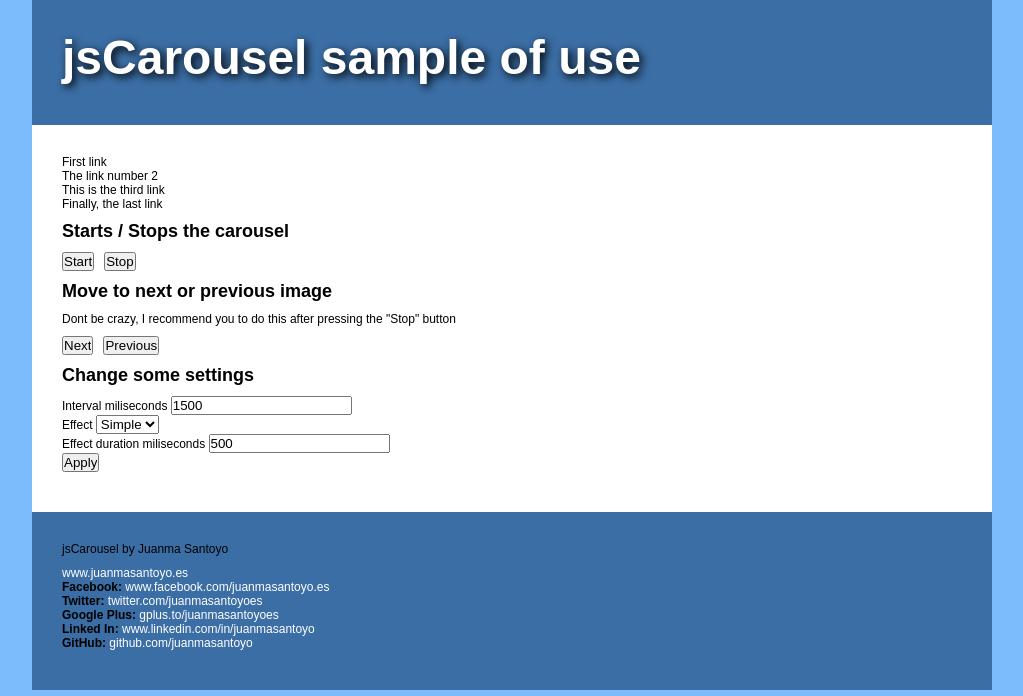
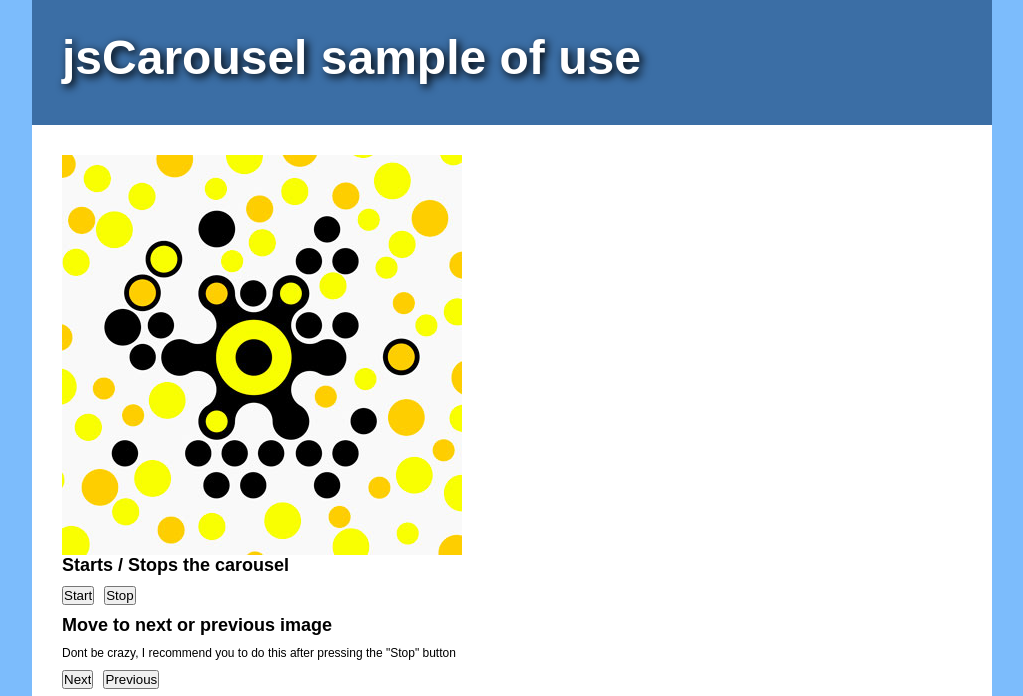
Before and after one commit to fiorella0308/jsCarousel, a plain HTML site: page index.html in a window 1280 px wide. Shown: the top 696 px of the page, without its empty margins (128-1151 px from the left). Drawn offline with nearby package versions, Linux system fonts and the light colour scheme.

Commit message:
JavaScript de ejemplo

```diff
--- a/index.html
+++ b/index.html
@@ -29,10 +29,10 @@
             <!-- The sample here -->
 
             <ul id="carrusel">
-                <li><a data-image="Images/01.jpg" href="#1" title="1">First link</a></li>
-                <li><a data-image="Images/04.jpg" href="#2" title="2">The link number 2</a></li>
-                <li><a data-image="Images/02.jpg" href="#3" title="3">This is the third link</a></li>
-                <li><a data-image="Images/03.jpg" href="#4" title="4">Finally, the last link</a></li>
+                <li><a data-image="img/01.jpg" href="#1" title="1">First link</a></li>
+                <li><a data-image="img/04.jpg" href="#2" title="2">The link number 2</a></li>
+                <li><a data-image="img/02.jpg" href="#3" title="3">This is the third link</a></li>
+                <li><a data-image="img/03.jpg" href="#4" title="4">Finally, the last link</a></li>
             </ul>
             <h2>Starts / Stops the carousel</h2>
 
--- a/js/sample.js
+++ b/js/sample.js
@@ -1,4 +1,40 @@
 $(document).ready(function ()
 {
+    $('#carrusel').jsCarousel(
+    {
+        autostart: true
+        , effect: 'fade'
+        , width: 400
+        , height: 400
+    })
 
+    $('#start-button').click(function (e)
+    {
+        $('#carrusel').jsCarousel('start');
+    });
+
+    $('#stop-button').click(function (e)
+    {
+        $('#carrusel').jsCarousel('stop');
+    });
+
+    $('#apply').click(function (e)
+    {
+        $('#carrusel').jsCarousel('options'
+        , {
+            effect: $('#effect').eq(0).val()
+            , effectDuration: parseInt($('#effectDuration').eq(0).val())
+            , interval: parseInt($('#interval').eq(0).val())
+        });
+    });
+
+    $('#next').click(function (e)
+    {
+        $('#carrusel').jsCarousel('next');
+    });
+
+    $('#previous').click(function (e)
+    {
+        $('#carrusel').jsCarousel('previous');
+    });
 });
```
Also changed, not shown: 1 other file.
